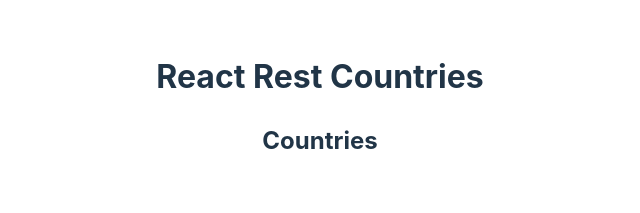
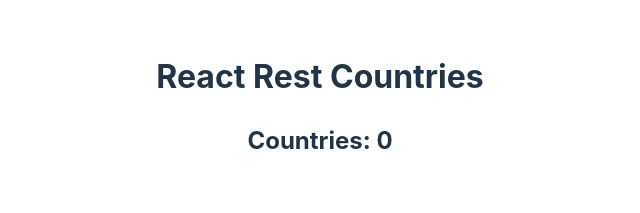
Before and after one commit to jbjoybiswasjb/rest_countries, a React (Vite) app: page / in a window 1280 px wide. Shown: the top 213 px of the page, without its empty margins (320-960 px from the left). Built offline with nearby package versions, Linux system fonts and the light colour scheme.

Commit message:
Created new countries folder for specific component and component css then used useState for state the data.

```diff
--- a/src/App.jsx
+++ b/src/App.jsx
@@ -1,5 +1,5 @@
 import './App.css'
-import Countries from './components/Countries'
+import Countries from './components/countries/Countries'
 
 function App() {
   return (
--- a/src/components/Countries.jsx
+++ /dev/null
@@ -1,12 +0,0 @@
-const Countries = () => {
-
-
-
-    return (
-        <div>
-            <h2>Countries</h2>
-        </div>
-    );
-};
-
-export default Countries;
--- /dev/null
+++ b/src/components/countries/Countries.jsx
@@ -0,0 +1,14 @@
+import { useState } from "react";
+
+const Countries = () => {
+
+    const [countries, seCountries] = useState([]);
+
+    return (
+        <div>
+            <h2>Countries: {countries.length}</h2>
+        </div>
+    );
+};
+
+export default Countries;
```
